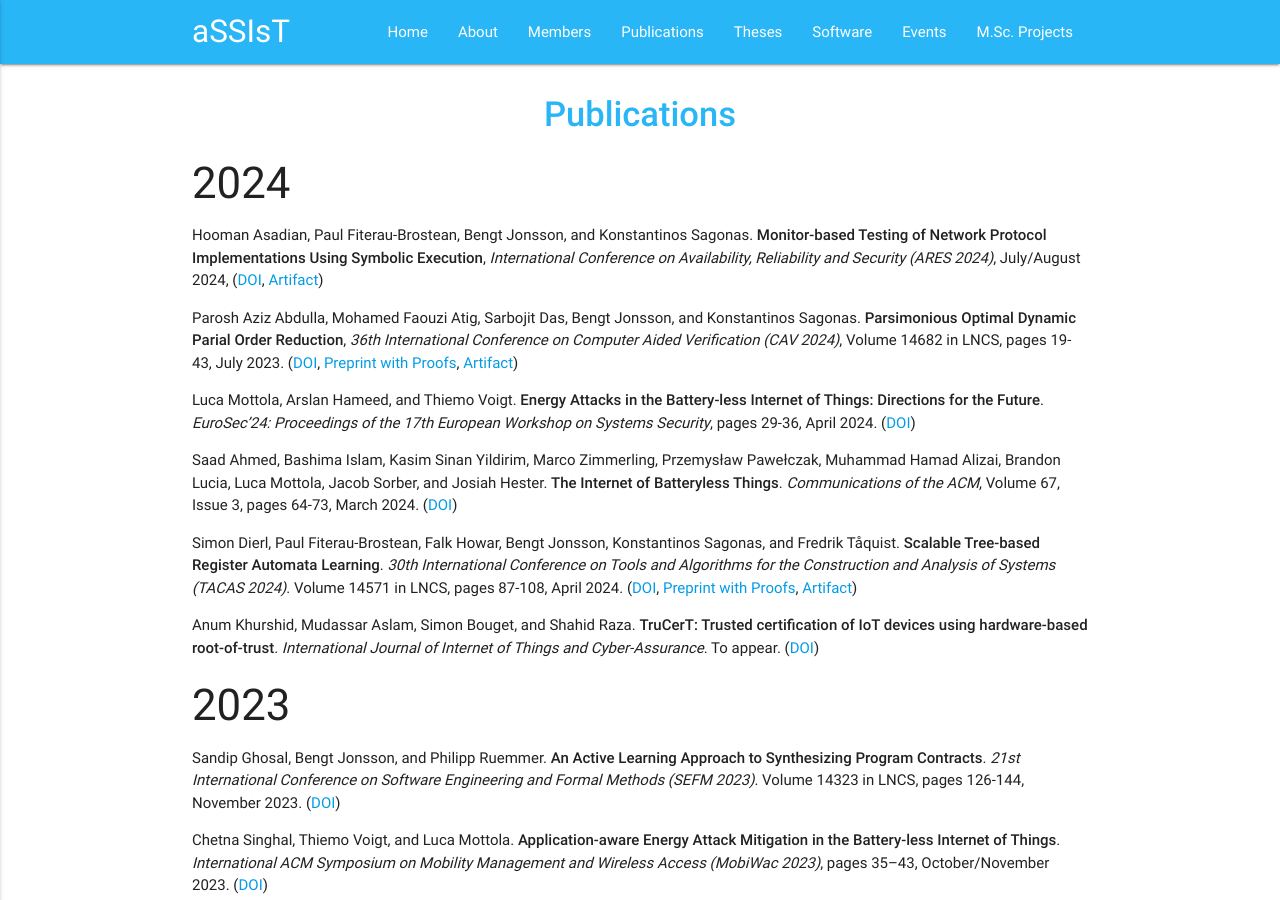
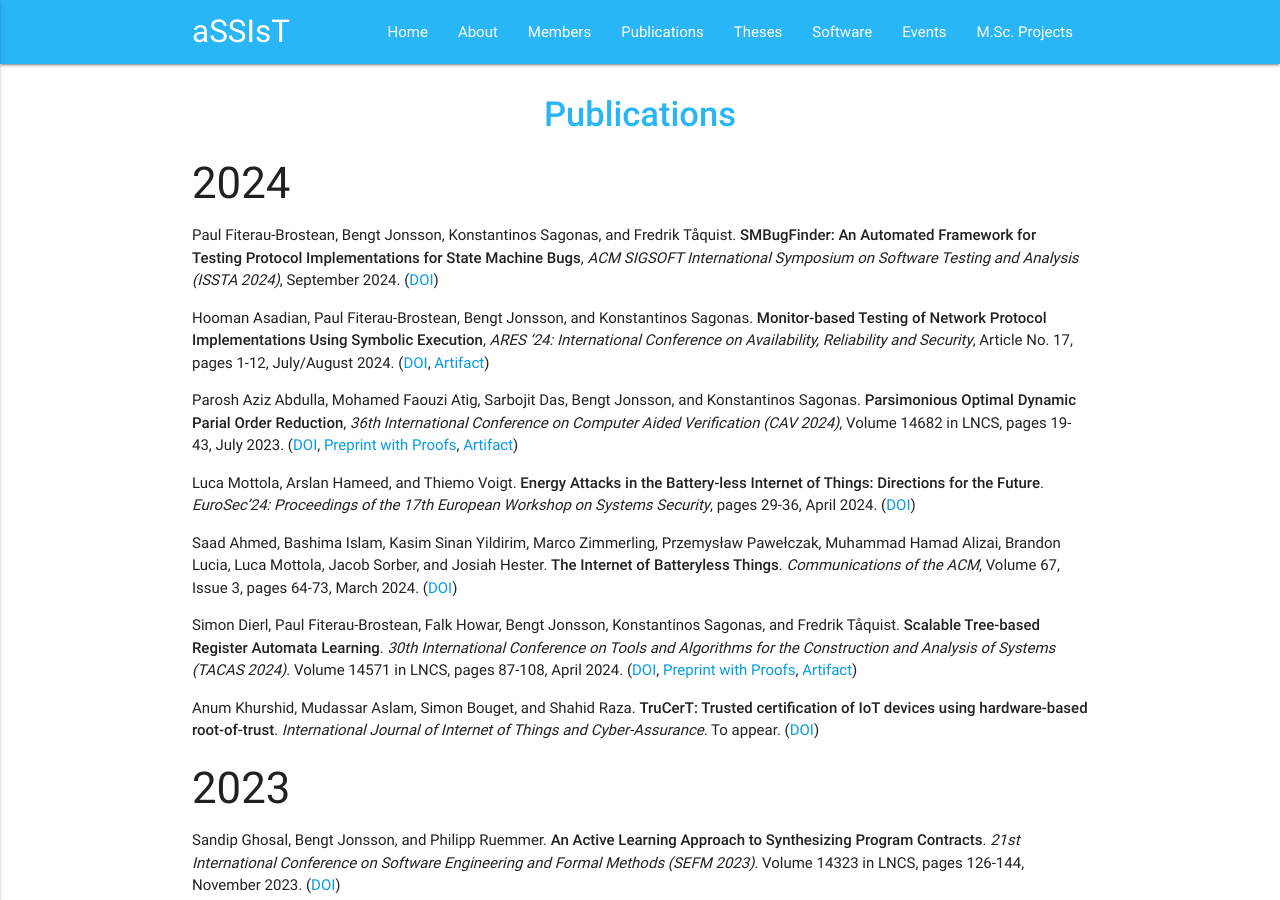
Before and after one commit to assist-project/assist-project.github.io, a Jekyll site: the page built from 03-publications.md, in a window 1280 px wide and 900 px high. Built offline with Jekyll 4.4.1, drawn with Linux system fonts in a browser that asks for light colours.

Commit message:
One more paper to appear

```diff
--- a/03-publications.md
+++ b/03-publications.md
@@ -6,7 +6,9 @@ permalink: /publications/
 
 ### 2024
 
-- Hooman Asadian, Paul Fiterau-Brostean, Bengt Jonsson, and Konstantinos Sagonas. **Monitor-based Testing of Network Protocol Implementations Using Symbolic Execution**, _International Conference on Availability, Reliability and Security (ARES 2024)_, July/August 2024, ([DOI](https://doi.org/10.1145/3664476.3664521), [Artifact][ARES-2024-Artifact])
+- Paul Fiterau-Brostean, Bengt Jonsson, Konstantinos Sagonas, and Fredrik Tåquist. **SMBugFinder: An Automated Framework for Testing Protocol Implementations for State Machine Bugs**, _ACM SIGSOFT International Symposium on Software Testing and Analysis (ISSTA 2024)_, September 2024. ([DOI](https://doi.org/10.1145/3650212.3685310))
+
+- Hooman Asadian, Paul Fiterau-Brostean, Bengt Jonsson, and Konstantinos Sagonas. **Monitor-based Testing of Network Protocol Implementations Using Symbolic Execution**, _ARES '24: International Conference on Availability, Reliability and Security_, Article No. 17, pages 1-12, July/August 2024. ([DOI](https://doi.org/10.1145/3664476.3664521), [Artifact][ARES-2024-Artifact])
 
   [ARES-2024-Artifact]: https://doi.org/10.5281/zenodo.11945614
 
```
